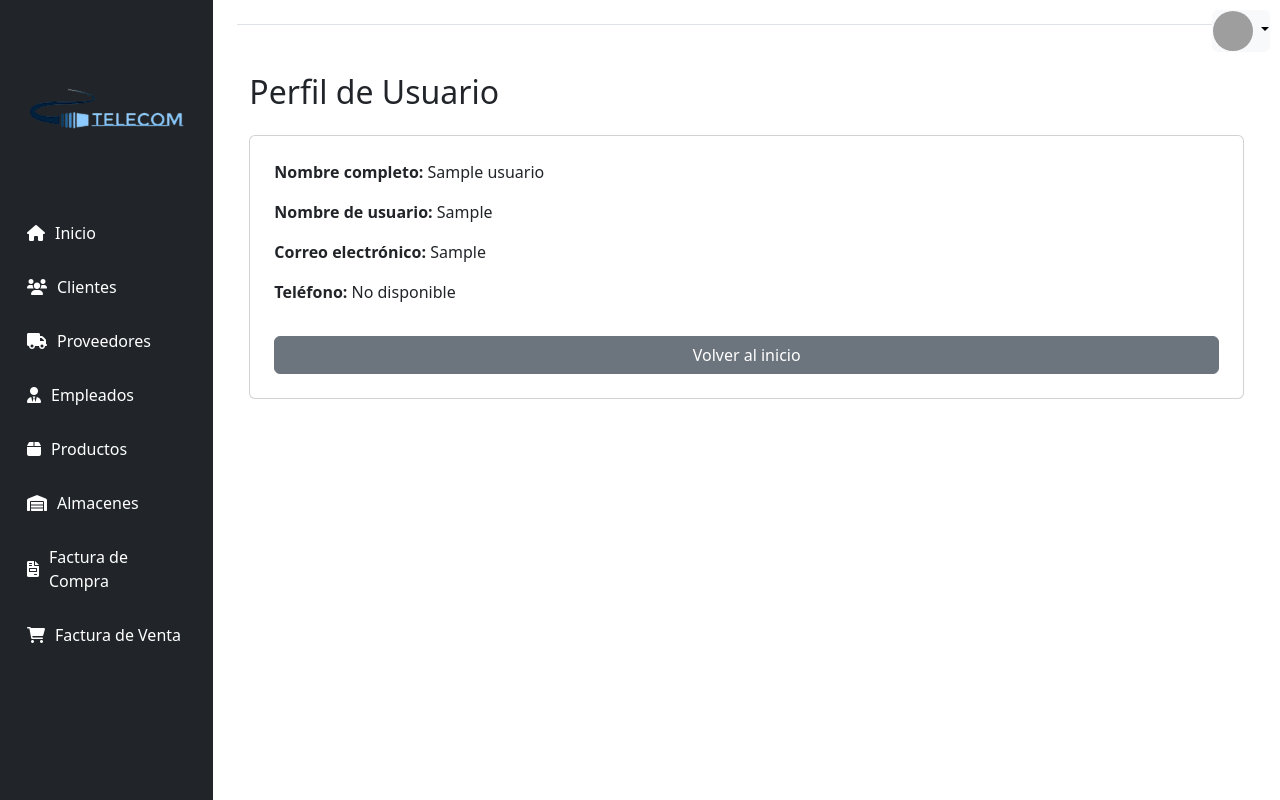
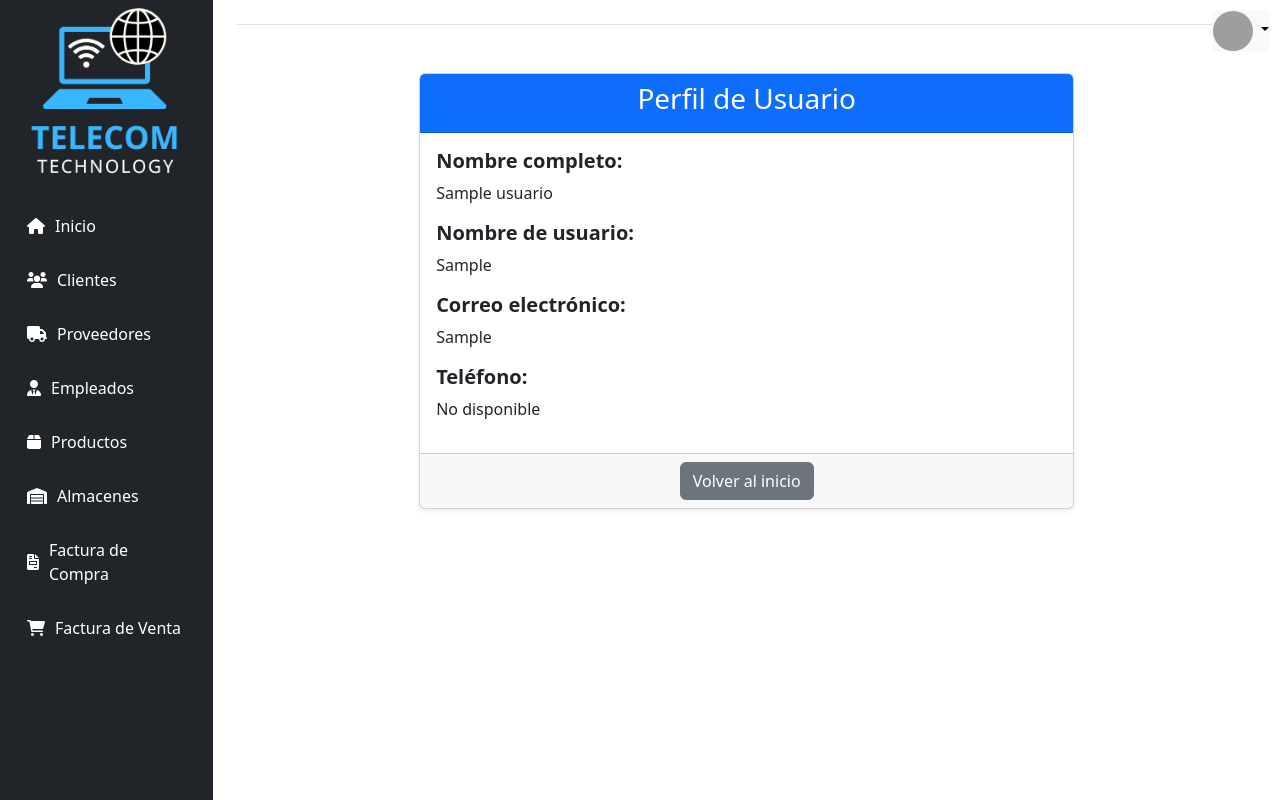
Before and after one commit to zemanue/telecom-ERP, a PHP site: page /views/perfil/verPerfil.php in a window 1280 px wide. Run offline with PHP 8.4, Linux system fonts and the light colour scheme; the visitor is signed in with stand-in values (Sample User, id 1); tables that the repository leaves empty hold one stand-in row (values such as "Sample post"); grey boxes are pictures that could not be loaded.

Commit message:
logo y mini cambio en perfil no cuadrado

```diff
--- a/controllers/descargar_factura_compra.php
+++ b/controllers/descargar_factura_compra.php
@@ -38,7 +38,7 @@ $pdf = new FPDF();
 $pdf->AddPage();
 
 // Logo
-$pdf->Image('../assets/img/logo2.png', 10, 10, 30); // Ajusta la ruta y tamaño
+$pdf->Image('../assets/img/logo.png', 15, 2, 28); // Ajusta la ruta y tamaño
 $pdf->SetFont('Arial', 'B', 16);
 $pdf->Cell(0, 10, 'Telecom', 0, 1, 'C');
 $pdf->SetFont('Arial', '', 12);
--- a/controllers/descargar_factura_venta.php
+++ b/controllers/descargar_factura_venta.php
@@ -38,7 +38,7 @@ $pdf = new FPDF();
 $pdf->AddPage();
 
 // Logo
-$pdf->Image('../assets/img/logo2.png', 10, 10, 30); // Ajusta la ruta y tamaño
+$pdf->Image('../assets/img/logo.png', 15, 2, 28); // Ajusta la ruta y tamaño
 $pdf->SetFont('Arial', 'B', 16);
 $pdf->Cell(0, 10, 'Telecom', 0, 1, 'C');
 $pdf->SetFont('Arial', '', 12);
--- a/views/layouts/header.php
+++ b/views/layouts/header.php
@@ -32,7 +32,7 @@ if (session_status() == PHP_SESSION_NONE) {
                 <div class="position-sticky pt-3">
                     <!--<h4 class="text-center text-white mb-4">TELECOM</h4>-->
                     <!-- Logo de la aplicación -->
-                    <img src="../assets/img/logo2.png" alt="Logo" class="img-fluid mb-4">
+                    <img src="../assets/img/logo.png" alt="Logo" class="img-fluid mb-3" style="margin-top: -50px;">
                     <ul class="nav flex-column">
                         <!-- Enlaces de navegación -->
                         <li class="nav-item">
--- a/views/perfil/verPerfil.php
+++ b/views/perfil/verPerfil.php
@@ -1,3 +1,4 @@
+
 <?php
 session_start();
 require_once '../../config/database.php';
@@ -39,15 +40,36 @@ try {
 include '../layouts/header.php';
 ?>
 
-<!-- Contenido de perfil -->
 <div class="container mt-5">
-    <h2 class="mb-4">Perfil de Usuario</h2>
-    <div class="card p-4">
-        <p><strong>Nombre completo:</strong> <?= htmlspecialchars($nombreCompleto) ?></p>
-        <p><strong>Nombre de usuario:</strong> <?= htmlspecialchars($nombreUsuario) ?></p>
-        <p><strong>Correo electrónico:</strong> <?= htmlspecialchars($correo) ?></p>
-        <p><strong>Teléfono:</strong> <?= htmlspecialchars($telefono) ?></p>
-        <a href="../home.php" class="btn btn-secondary mt-3">Volver al inicio</a>
+    <div class="row justify-content-center">
+        <div class="col-md-8">
+            <div class="card shadow-sm">
+                <div class="card-header bg-primary text-white text-center">
+                    <h3>Perfil de Usuario</h3>
+                </div>
+                <div class="card-body">
+                    <div class="mb-3">
+                        <h5><strong>Nombre completo:</strong></h5>
+                        <p><?= htmlspecialchars($nombreCompleto) ?></p>
+                    </div>
+                    <div class="mb-3">
+                        <h5><strong>Nombre de usuario:</strong></h5>
+                        <p><?= htmlspecialchars($nombreUsuario) ?></p>
+                    </div>
+                    <div class="mb-3">
+                        <h5><strong>Correo electrónico:</strong></h5>
+                        <p><?= htmlspecialchars($correo) ?></p>
+                    </div>
+                    <div class="mb-3">
+                        <h5><strong>Teléfono:</strong></h5>
+                        <p><?= htmlspecialchars($telefono) ?></p>
+                    </div>
+                </div>
+                <div class="card-footer text-center">
+                    <a href="../home.php" class="btn btn-secondary">Volver al inicio</a>
+                </div>
+            </div>
+        </div>
     </div>
 </div>
 
```
Also changed, not shown: assets/js/script.js (+11 -2 lines), assets/img/logo.png, assets/img/logo2.png (deleted).
